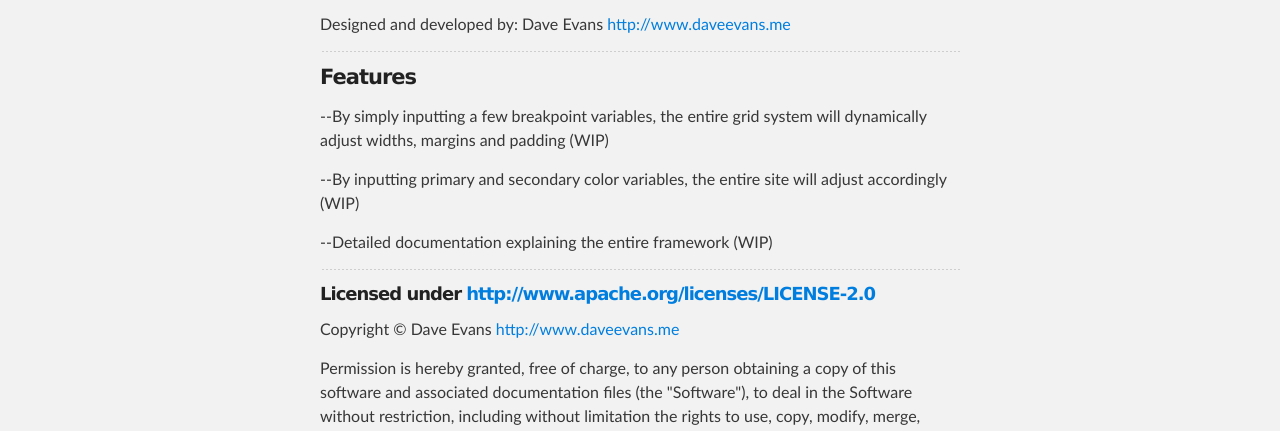
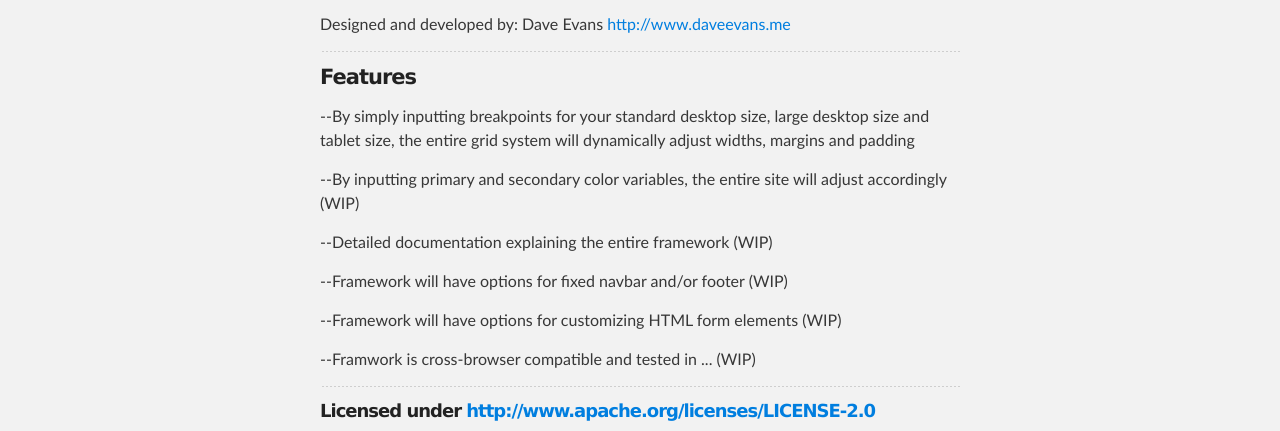
Before and after one commit to diesel1064/Sass-Framework, a plain HTML site: page index.html in a window 1280 px wide. Shown: the part 351-782 px from the top of the page. Drawn offline with Linux system fonts and the light colour scheme.

```diff
--- a/index.html
+++ b/index.html
@@ -42,11 +42,17 @@ Dave Evans <a href="http://www.daveevans.me">http://www.daveevans.me</a></p>
 <hr><h4>
 <a name="features" class="anchor" href="#features"><span class="octicon octicon-link"></span></a>Features</h4>
 
-<p>--By simply inputting a few breakpoint variables, the entire grid system will dynamically adjust widths, margins and padding (WIP)</p>
+<p>--By simply inputting breakpoints for your standard desktop size, large desktop size and tablet size, the entire grid system will dynamically adjust widths, margins and padding</p>
 
 <p>--By inputting primary and secondary color variables, the entire site will adjust accordingly (WIP)</p>
 
 <p>--Detailed documentation explaining the entire framework (WIP)</p>
+
+<p>--Framework will have options for fixed navbar and/or footer (WIP)</p>
+
+<p>--Framework will have options for customizing HTML form elements (WIP)</p>
+
+<p>--Framwork is cross-browser compatible and tested in ... (WIP)</p>
 
 <hr><h5>
 <a name="licensed-under-httpwwwapacheorglicenseslicense-20" class="anchor" href="#licensed-under-httpwwwapacheorglicenseslicense-20"><span class="octicon octicon-link"></span></a>Licensed under <a href="http://www.apache.org/licenses/LICENSE-2.0">http://www.apache.org/licenses/LICENSE-2.0</a>
```
Also changed, not shown: params.json (+1 -1 lines).
